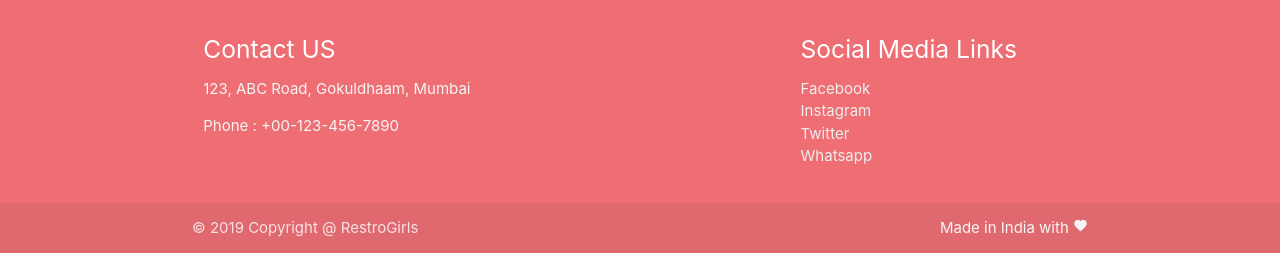
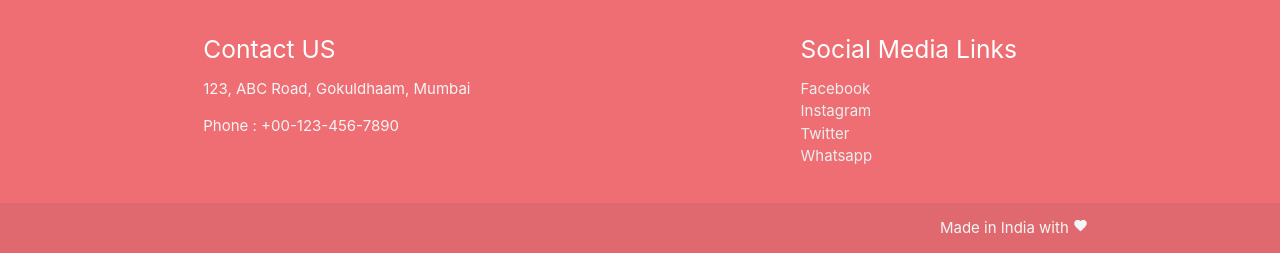
Before and after one commit to shekokar/restaurant_automation_sys, a PHP site: page /index.php in a window 1280 px wide. Shown: the part 3207-3460 px from the top of the page. Run offline with PHP 8.4, Linux system fonts and the light colour scheme.

Commit message:
Changed footer

```diff
--- a/chunks/footer.php
+++ b/chunks/footer.php
@@ -20,7 +20,6 @@
           </div>
           <div class="footer-copyright">
             <div class="container">
-            © 2019 Copyright @ RestroGirls
             <a class="grey-text text-lighten-4 right" href="#!">Made in India with <span><i class="tiny material-icons">favorite</i></span></a>
             </div>
           </div>
```
